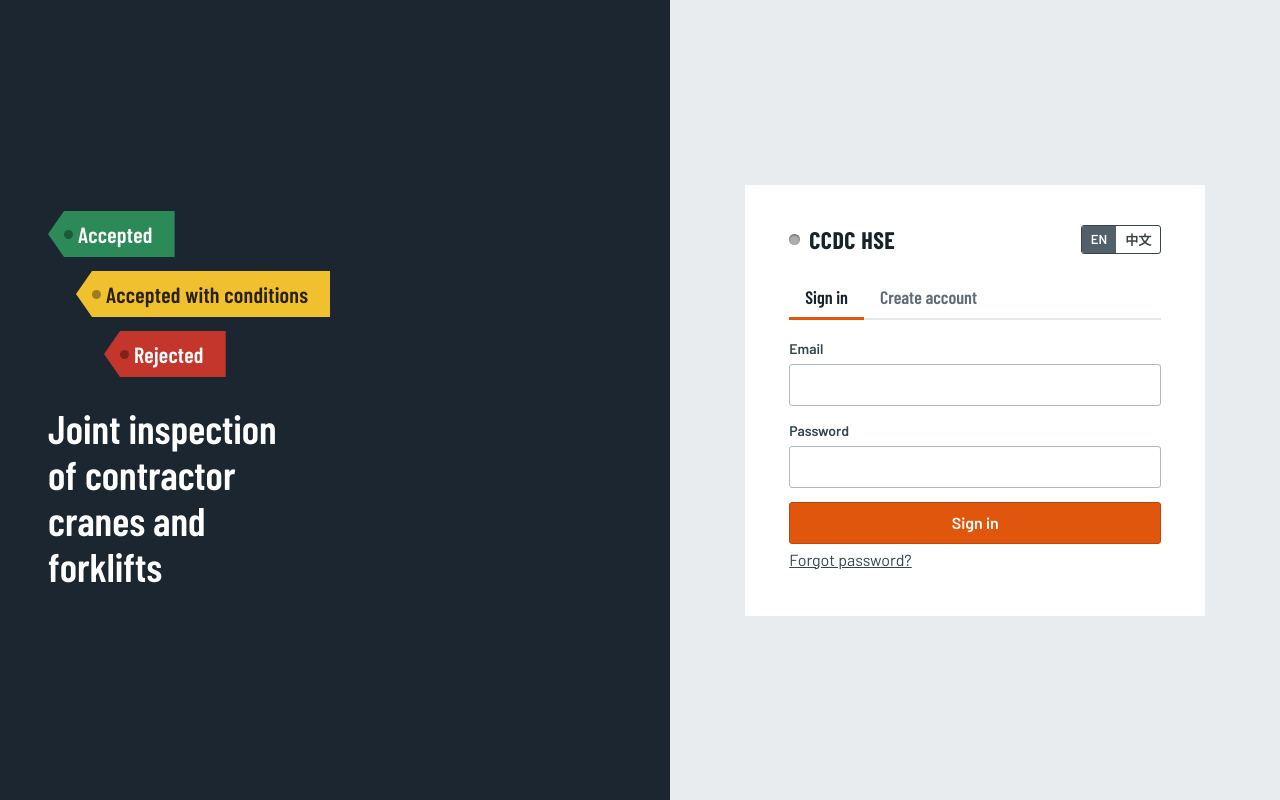
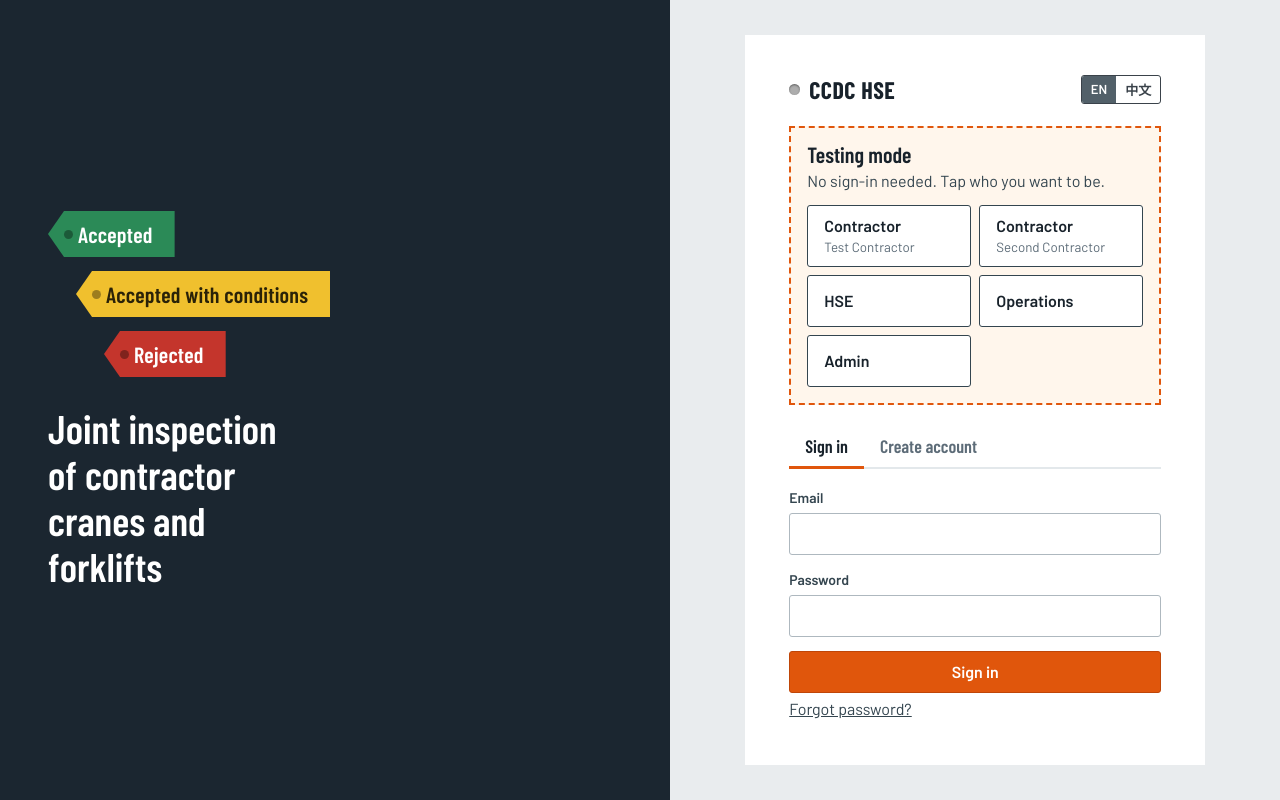
Before and after one commit to towfiqccdc/HSE_equipment_inspection, a plain HTML site: page index.html in a window 1280 px wide. Drawn offline with nearby package versions, Linux system fonts and the light colour scheme.

Commit message:
Add testing mode: one-tap sign-in as contractor, HSE, Operations or admin
Login page shows buttons for pre-made test accounts (config.js TEST_MODE).
README explains how to turn it off and delete the test accounts.

Co-Authored-By: Claude Sonnet 5.5 <noreply@anthropic.com>
Claude-Session: https://claude.ai/code/session_01R6qtnxzffLYruvjEjDJtqC

```diff
--- a/app.js
+++ b/app.js
@@ -96,6 +96,8 @@ function bindLang() {
 }
 function renderAuth(mode = 'signin', note = '') {
   document.documentElement.lang = lang;
+  const testUsers = (window.CFG && CFG.TEST_MODE && CFG.TEST_USERS) || [];
+  const testPanel = testUsers.length ? `<div class="testbox"><h3>${esc(T('test.title'))}</h3><p>${esc(T('test.sub'))}</p><div class="testbtns">${testUsers.map((u, i) => `<button type="button" class="btn" data-test="${i}"><b>${esc(T('role.' + u.role))}</b>${u.company ? `<small>${esc(u.company)}</small>` : ''}</button>`).join('')}</div></div>` : '';
   $('#root').innerHTML = `<div class="authwrap">
     <section class="authart" aria-hidden="true">
       <div class="hangs"><span class="stag s-cleared">${esc(T('stage.cleared'))}</span><span class="stag s-conditional">${esc(T('stage.conditional'))}</span><span class="stag s-out_of_service">${esc(T('stage.out_of_service'))}</span></div>
@@ -103,6 +105,7 @@ function renderAuth(mode = 'signin', note = '') {
     </section>
     <section class="authcard">
       <div class="authtop">${brandMark()}${langSwitch()}</div>
+      ${testPanel}
       <div class="tabs"><button data-mode="signin" class="${mode === 'signin' ? 'on' : ''}">${esc(T('auth.signin'))}</button><button data-mode="signup" class="${mode === 'signup' ? 'on' : ''}">${esc(T('auth.signup'))}</button></div>
       ${note ? `<div class="alert ok">${esc(note)}</div>` : ''}
       <form id="authform" class="form" novalidate>
@@ -119,6 +122,12 @@ function renderAuth(mode = 'signin', note = '') {
   bindLang();
   $$('[data-mode]').forEach(b => b.onclick = () => renderAuth(b.dataset.mode));
   const showErr = m => { const e = $('#a-err'); e.textContent = m; e.hidden = !m; };
+  $$('[data-test]').forEach(b => b.onclick = async () => {
+    const u = testUsers[Number(b.dataset.test)];
+    $$('[data-test]').forEach(x => { x.disabled = true; });
+    const { error } = await sb.auth.signInWithPassword({ email: u.email, password: u.password });
+    if (error) { showErr(error.message); $$('[data-test]').forEach(x => { x.disabled = false; }); }
+  });
   if (mode === 'signup') {
     const sync = () => { $('#a-cowrap').hidden = $('#a-role').value !== 'contractor'; };
     $('#a-role').onchange = sync; sync();
--- a/config.js
+++ b/config.js
@@ -1,7 +1,17 @@
 // Supabase project: hse-equipment-inspection.
 // The anon key is public by design and safe in the browser: all access is controlled by
 // the login, roles and policies in supabase/migrations/20261123_joint_inspection.sql.
+// TESTING MODE: shows one-tap sign-in buttons on the login page. Turn it off (false) before real use
+// and delete the test accounts (see README). The passwords below are public because this file is public.
 window.CFG = {
+  TEST_MODE: true,
+  TEST_USERS: [
+    { role: 'contractor', company: 'Test Contractor', email: 'contractor.test@example.com', password: 'HseTest#2026' },
+    { role: 'contractor', company: 'Second Contractor', email: 'contractor2.test@example.com', password: 'HseTest#2026' },
+    { role: 'hse', email: 'hse.test@example.com', password: 'HseTest#2026' },
+    { role: 'operations', email: 'ops.test@example.com', password: 'HseTest#2026' },
+    { role: 'admin', email: 'admin.test@example.com', password: 'HseTest#2026' }
+  ],
   url: 'https://upqzgyctnxanvgefqtjb.supabase.co',
   key: 'eyJhbGciOiJIUzI1NiIsInR5cCI6IkpXVCJ9.eyJpc3MiOiJzdXBhYmFzZSIsInJlZiI6InVwcXpneWN0bnhhbnZnZWZxdGpiIiwicm9sZSI6ImFub24iLCJpYXQiOjE3OTUzNTA5NTIsImV4cCI6MjExMDkyNjk1Mn0.Ucl9y3Fcs7IlIqDowdBI8FFb0z8kfu3Sfs3Nkb8W4qU'
 };
--- a/i18n.js
+++ b/i18n.js
@@ -82,6 +82,7 @@ window.I18N = {
     'report.hse_sign': 'HSE name and signature', 'report.ops_sign': 'Operations name and signature', 'report.date': 'Date',
     'report.video': 'Video attached in the system', 'report.severity': 'Severity', 'report.internal_reviews': 'Review comments',
     'draft.saved': 'Saved on this phone', 'draft.restored': 'Your unsent draft was restored ({n} files). Nothing was lost.', 'draft.cannot_save': 'This phone could not save your draft. Send it before you close the app.',
+    'test.title': 'Testing mode', 'test.sub': 'No sign-in needed. Tap who you want to be.',
     'common.loading': 'Loading…', 'common.save': 'Save', 'common.cancel': 'Cancel', 'common.back': 'Back', 'common.yes': 'Yes',
     'common.refresh': 'Refresh', 'common.none': 'None', 'common.error': 'Something went wrong',
     'audit.inspection_submitted': 'Sent for review', 'audit.hse_review': 'HSE review', 'audit.ops_review': 'Operations review',
@@ -171,6 +172,7 @@ window.I18N = {
     'report.hse_sign': 'HSE 姓名及签字', 'report.ops_sign': '作业部姓名及签字', 'report.date': '日期',
     'report.video': '视频已保存在系统中', 'report.severity': '严重程度', 'report.internal_reviews': '审核意见',
     'draft.saved': '已保存在本机', 'draft.restored': '已恢复您未发送的草稿（{n} 个文件），没有丢失任何内容。', 'draft.cannot_save': '本机无法保存草稿，请在关闭应用前先发送。',
+    'test.title': '测试模式', 'test.sub': '无需登录，点击选择身份。',
     'common.loading': '加载中…', 'common.save': '保存', 'common.cancel': '取消', 'common.back': '返回', 'common.yes': '是',
     'common.refresh': '刷新', 'common.none': '无', 'common.error': '出错了',
     'audit.inspection_submitted': '已提交审核', 'audit.hse_review': 'HSE 审核', 'audit.ops_review': '作业部审核',
--- a/styles.css
+++ b/styles.css
@@ -81,6 +81,12 @@ input[type=checkbox], input[type=radio] { width: auto; min-height: 0; }
 .langs button { background: none; border: 0; padding: 4px 9px; font: 600 13px var(--body); color: inherit; cursor: pointer; }
 .langs button.on { background: currentColor; }
 .langs button.on { color: var(--paper); background: var(--steel-700); }
+
+.testbox { border: 2px dashed var(--orange); background: #fff6ec; padding: 14px 16px 16px; margin-bottom: 20px; }
+.testbox h3 { font-size: 22px; } .testbox p { margin: 2px 0 12px; color: var(--steel-700); }
+.testbtns { display: grid; grid-template-columns: 1fr 1fr; gap: 8px; }
+.testbtns .btn { flex-direction: column; gap: 0; align-items: flex-start; min-height: 52px; text-align: left; }
+.testbtns .btn small { font-weight: 400; color: var(--muted); }
 
 /* shell */
 .shell { display: grid; grid-template-columns: 252px 1fr; min-height: 100vh; }
```
Also changed, not shown: 1 other file.
